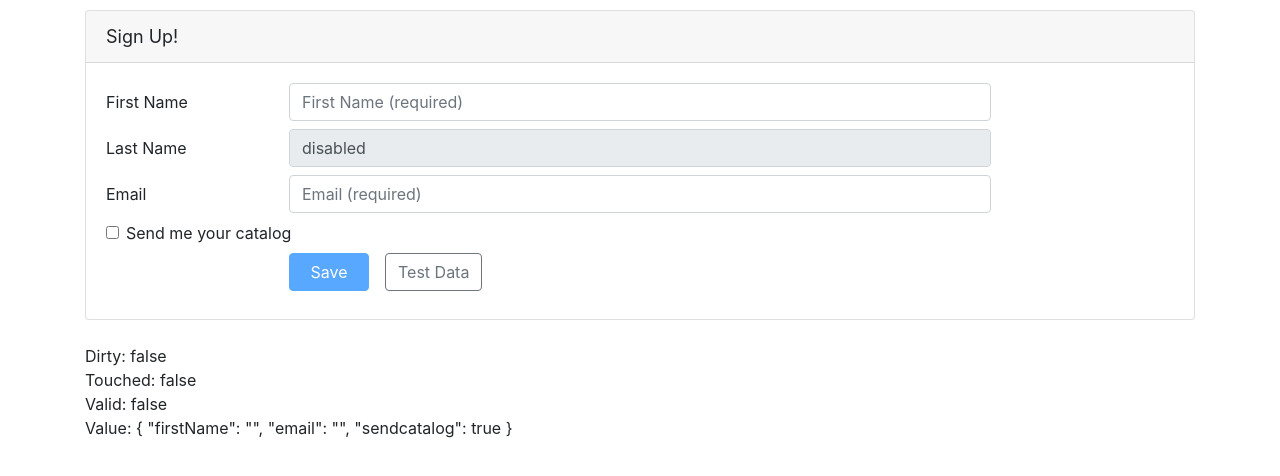
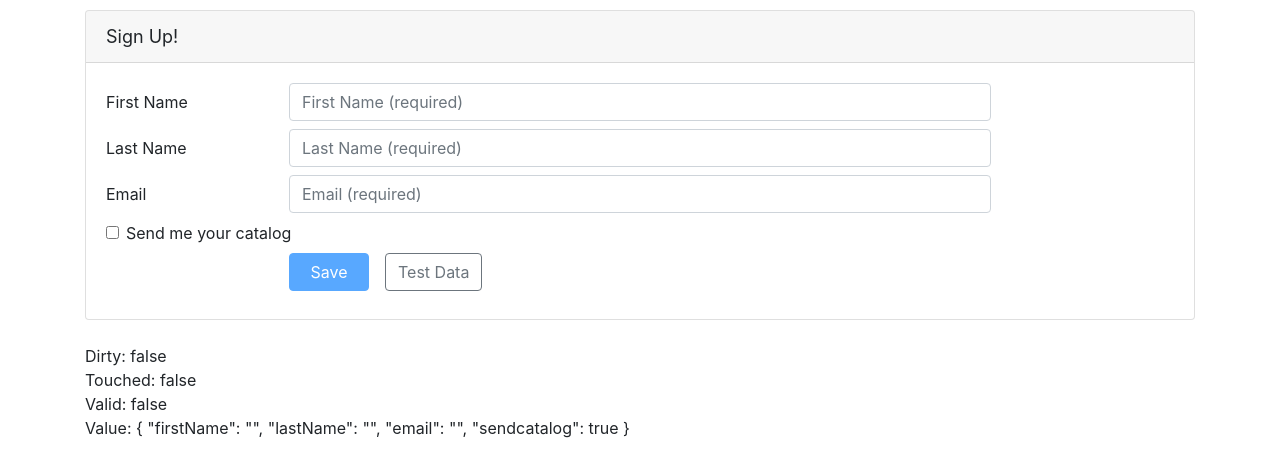
Before and after one commit to ankitsaini345/Angular-Reactive-Forms, an Angular app: page / in a window 1280 px wide. Shown: the top 476 px of the page. Built offline with nearby package versions, Linux system fonts and the light colour scheme.

Commit message:
validators added in component

```diff
--- a/src/app/customers/customer.component.html
+++ b/src/app/customers/customer.component.html
@@ -16,16 +16,14 @@
                  id="firstNameId"
                  type="text"
                  placeholder="First Name (required)"
-                 required
                  formControlName="firstName"
-                 minlength="3"
                  [ngClass]="{'is-invalid': (customerForm.get('firstName').touched || customerForm.get('firstName').dirty) && !customerForm.get('firstName').valid }" />
           <span class="invalid-feedback">
             <span *ngIf="customerForm.get('firstName').errors?.required">
               Please enter your first name.
             </span>
             <span *ngIf="customerForm.get('firstName').errors?.minlength">
-              The first name must be longer than 3 characters.
+              The first name must be longer than 4 characters.
             </span>
           </span>
         </div>
@@ -39,8 +37,6 @@
                  id="lastNameId"
                  type="text"
                  placeholder="Last Name (required)"
-                 required
-                 maxlength="50"
                  formControlName="lastName"
                  [ngClass]="{'is-invalid': (customerForm.get('lastName').touched || customerForm.get('lastName').dirty) && !customerForm.get('lastName').valid }" />
           <span class="invalid-feedback">
@@ -62,8 +58,6 @@
                  id="emailId"
                  type="email"
                  placeholder="Email (required)"
-                 required
-                 email
                  formControlName="email"
                  [ngClass]="{'is-invalid': (customerForm.get('email').touched || customerForm.get('email').dirty) && !customerForm.get('email').valid }" />
           <span class="invalid-feedback">
--- a/src/app/customers/customer.component.ts
+++ b/src/app/customers/customer.component.ts
@@ -1,5 +1,5 @@
 import { Component, OnInit } from "@angular/core";
-import { FormGroup, FormBuilder } from "@angular/forms";
+import { FormGroup, FormBuilder, Validators } from "@angular/forms";
 import { Customer } from "./customer";
 
 @Component({
@@ -15,9 +15,9 @@ export class CustomerComponent implements OnInit {
 
   ngOnInit() {
     this.customerForm = this.fb.group({
-      firstName: '',
-      lastName: {value: 'disabled', disabled: true},
-      email: '',
+      firstName: ['', [ Validators.required, Validators.minLength(4) ]],
+      lastName: ['', [ Validators.required, Validators.maxLength(6) ]],
+      email:  ['', [ Validators.required, Validators.email ]],
       sendcatalog: true
     });
   }
```
